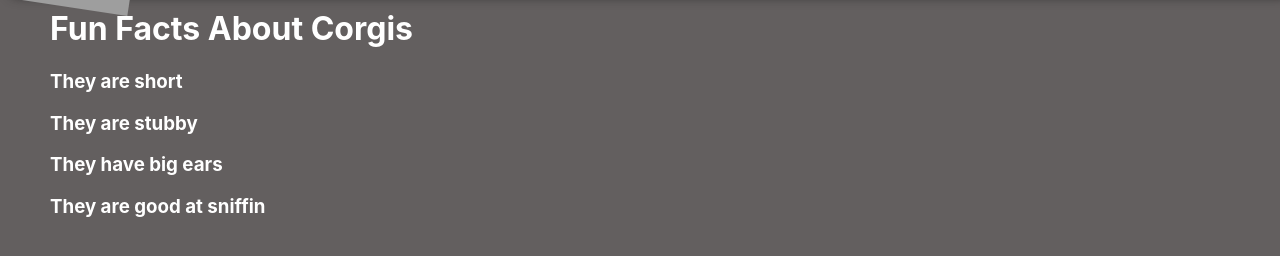
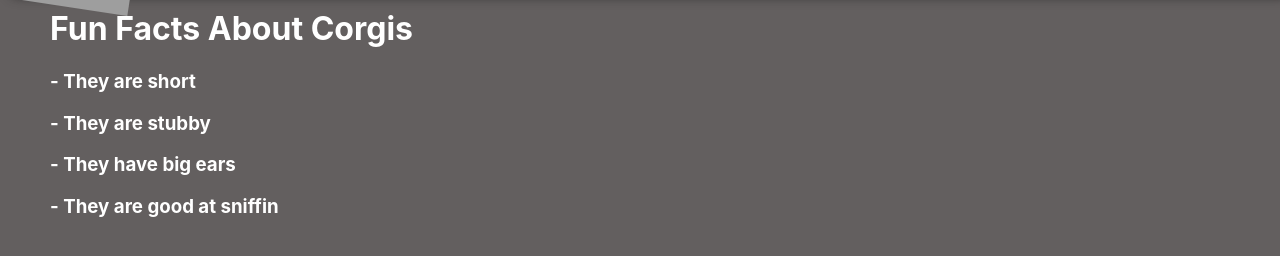
Before and after one commit to alexGrandolph/react-corgi-facts, a React (Create React App) app: page / in a window 1280 px wide. Shown: the part 132-388 px from the top of the page. Built offline with nearby package versions, Linux system fonts and the light colour scheme; grey boxes are pictures that could not be loaded.

Commit message:
feat: final stylins

```diff
--- a/src/components/List.js
+++ b/src/components/List.js
@@ -2,10 +2,10 @@ function List() {
   return (
     <div className="list-container">
       <h1 className="list-header">Fun Facts About Corgis</h1>
-      <h3 className="corgi-facts">They are short</h3>
-      <h3 className="corgi-facts">They are stubby</h3>
-      <h3 className="corgi-facts">They have big ears</h3>
-      <h3 className="corgi-facts">They are good at sniffin</h3>
+      <h3 className="corgi-facts">- They are short</h3>
+      <h3 className="corgi-facts">- They are stubby</h3>
+      <h3 className="corgi-facts">- They have big ears</h3>
+      <h3 className="corgi-facts">- They are good at sniffin</h3>
     </div>
   )
 }
```
